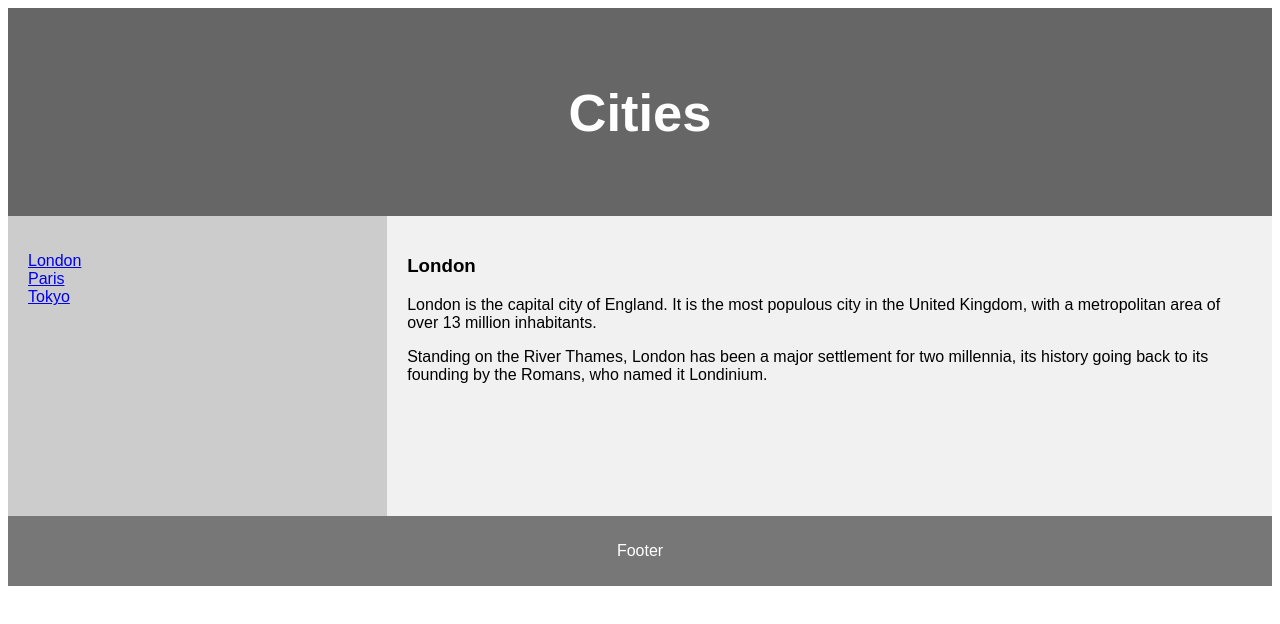
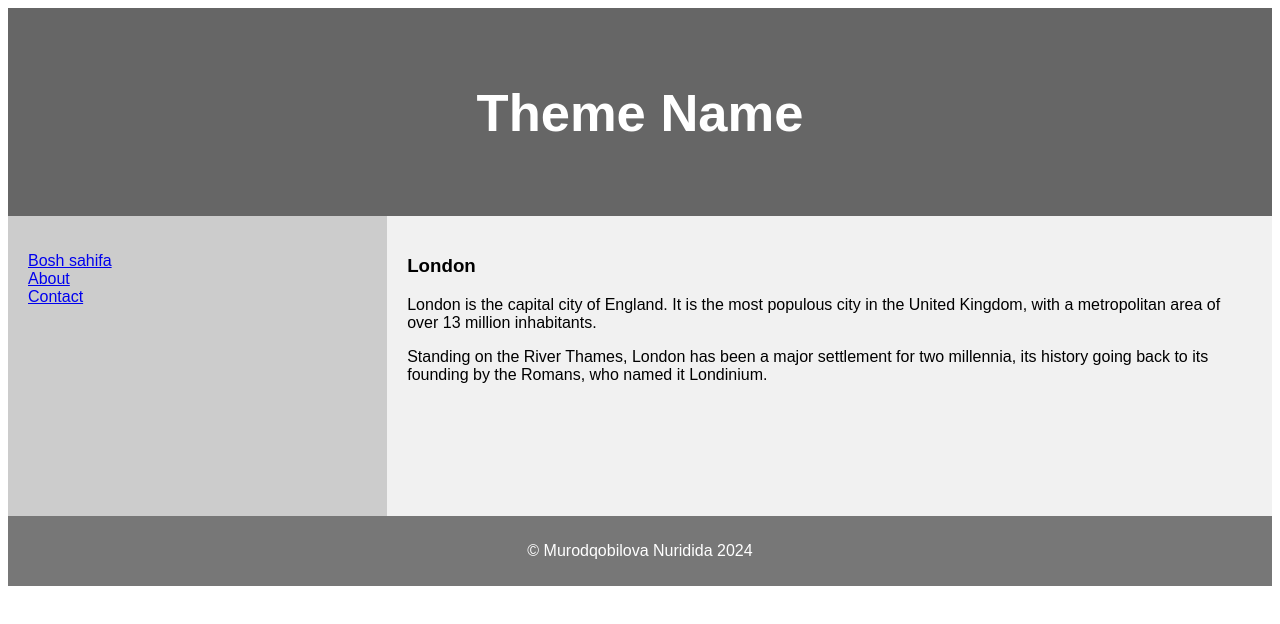
Before and after one commit to alisherkhudoyberdiev/example_lesson11, a plain HTML site: page index.html in a window 1280 px wide. Drawn offline with Linux system fonts and the light colour scheme.

Commit message:
Update index.html

```diff
--- a/index.html
+++ b/index.html
@@ -72,15 +72,15 @@ footer {
 <body>
 
 <header>
-  <h2>Cities</h2>
+  <h2>Theme Name</h2>
 </header>
 
 <section>
   <nav>
     <ul>
-      <li><a href="#">London</a></li>
-      <li><a href="#">Paris</a></li>
-      <li><a href="#">Tokyo</a></li>
+      <li><a href="#">Bosh sahifa</a></li>
+      <li><a href="#">About</a></li>
+      <li><a href="#">Contact</a></li>
     </ul>
   </nav>
 
@@ -92,7 +92,7 @@ footer {
 </section>
 
 <footer>
-  <p>Footer</p>
+  <p>&copy; Murodqobilova Nuridida 2024</p>
 </footer>
 
 </body>
```
